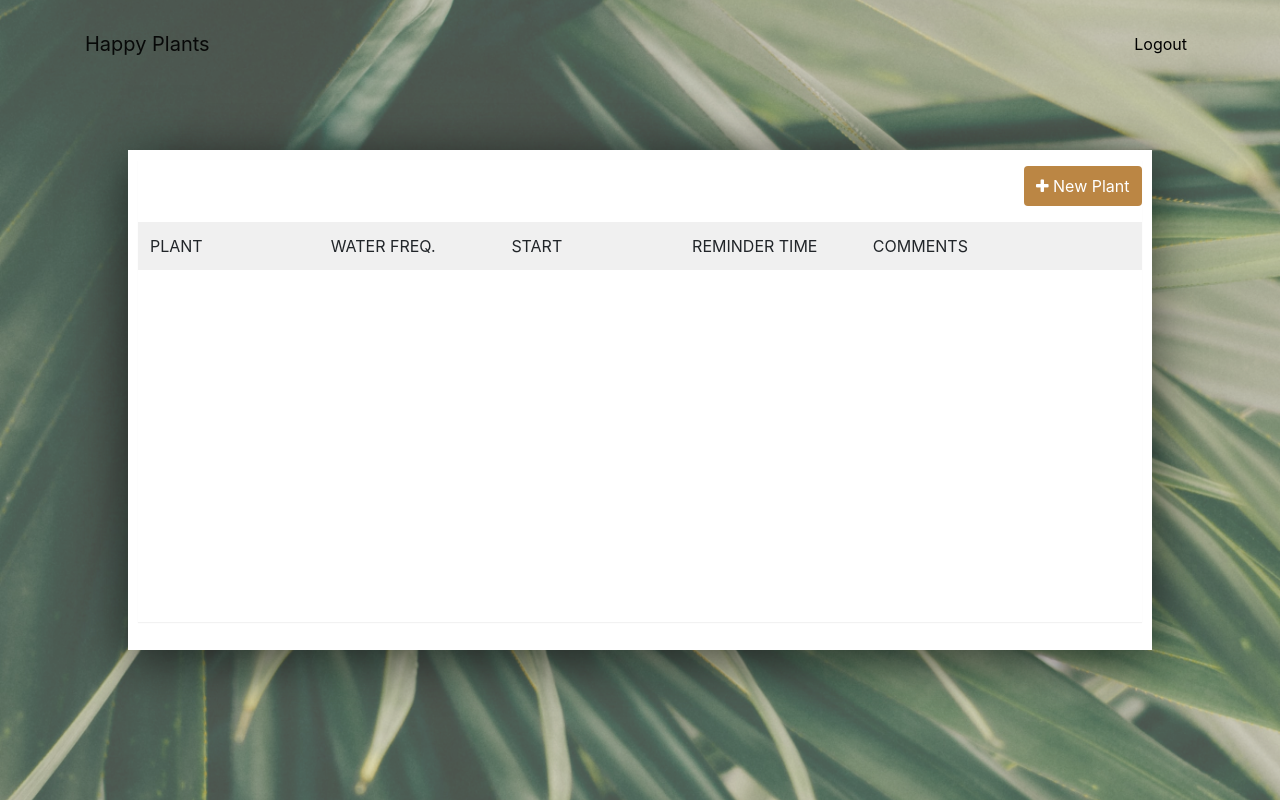
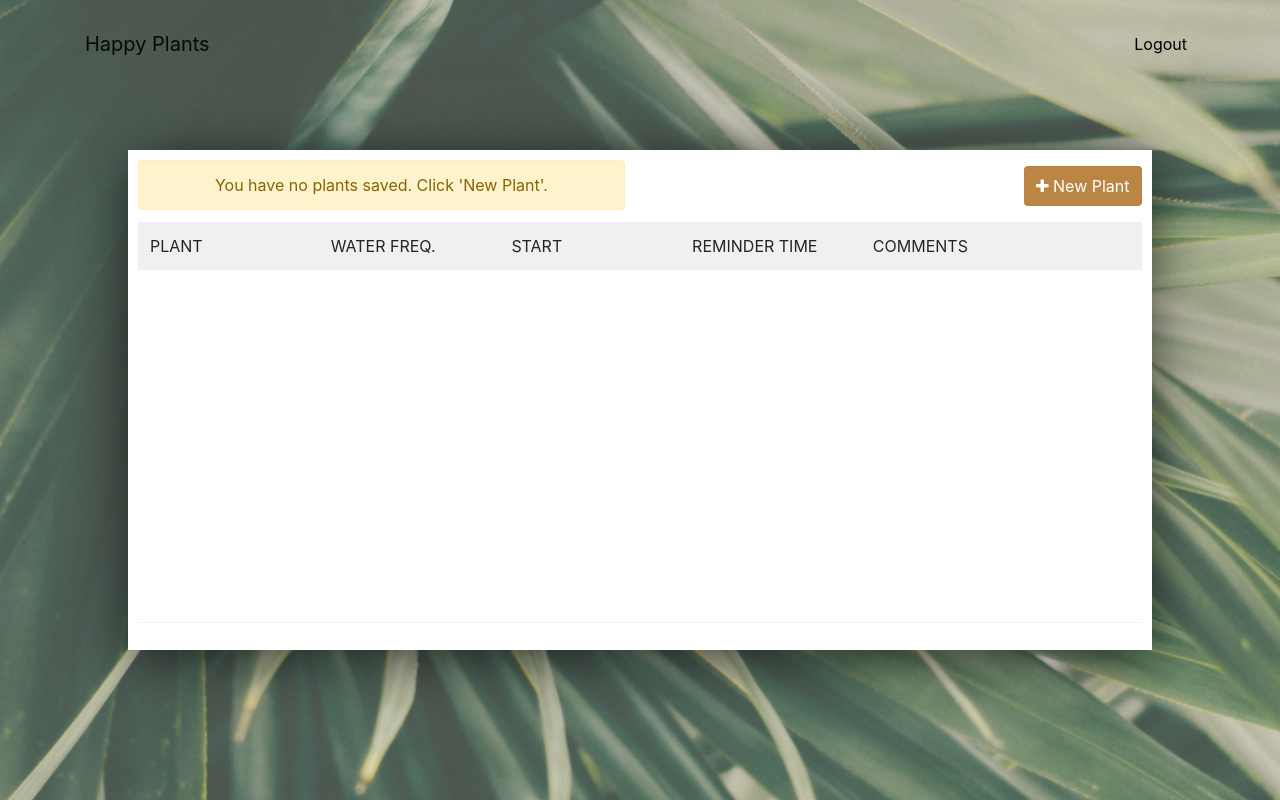
Before and after one commit to hbarrett100/happy-plants, a Flask app: page /home in a window 1280 px wide. Run offline with Flask 2, Linux system fonts and the light colour scheme; lists and menus that the app fills with data are empty; some libraries are stand-ins or nearby versions.

Commit message:
add check for no plants when page loads

```diff
--- a/static/plants.js
+++ b/static/plants.js
@@ -17,7 +17,7 @@ var requestsController = (function () {
             return $.post("/remove_plant", removePlantArgs);
         },
     }
-})();``
+})(); ``
 
 var UIController = (function () {
 
@@ -202,7 +202,7 @@ var UIController = (function () {
         },
 
         // 6. action button toggles
-        toggleActions: function(thisElement) {
+        toggleActions: function (thisElement) {
             $(".add-new").removeAttr("disabled"); // enable the add new button again
             $(thisElement).parents("tr").find(".spinner-grow").hide();
             $(thisElement).parents("tr").find(".delete").show();
@@ -244,8 +244,8 @@ var controller = (function (rqsCtrl, UICtrl) {
             let thisElement = event.target;
             let plantObject = UICtrl.deleteRow(thisElement);
             removePlantArgs = { email: email, plant_name: plantObject.plant_name }
-            rqsCtrl.removePlant(removePlantArgs).then(function() {
-                if ($('#plant-table >tbody >tr').length != 0){
+            rqsCtrl.removePlant(removePlantArgs).then(function () {
+                if ($('#plant-table >tbody >tr').length != 0) {
                     $('#deleted-message').show();
                 };
 
@@ -265,6 +265,15 @@ var controller = (function (rqsCtrl, UICtrl) {
         init: function () {
             $('[data-toggle="tooltip"]').tooltip();
             setupEventListeners();
+            $(document).ready(function () {
+                console.log("ready")
+                var rowCount = $('#plant-table >tbody >tr').length;
+                if (rowCount == 0) {
+                    $('#empty-table').show();
+
+                }
+
+            });
 
         }
     }
--- a/templates/home.html
+++ b/templates/home.html
@@ -30,7 +30,7 @@
                         Removed from calendar
                       </div>
                       <div class="alert alert-warning" id="empty-table" role="alert">
-                        You have no reminders in your calendar. Click 'New Plant' to add one.
+                        You have no plants saved. Click 'New Plant'.
                       </div>
                 </div>
                 <div class="col-sm-6">
```
Also changed, not shown: plants.db.
